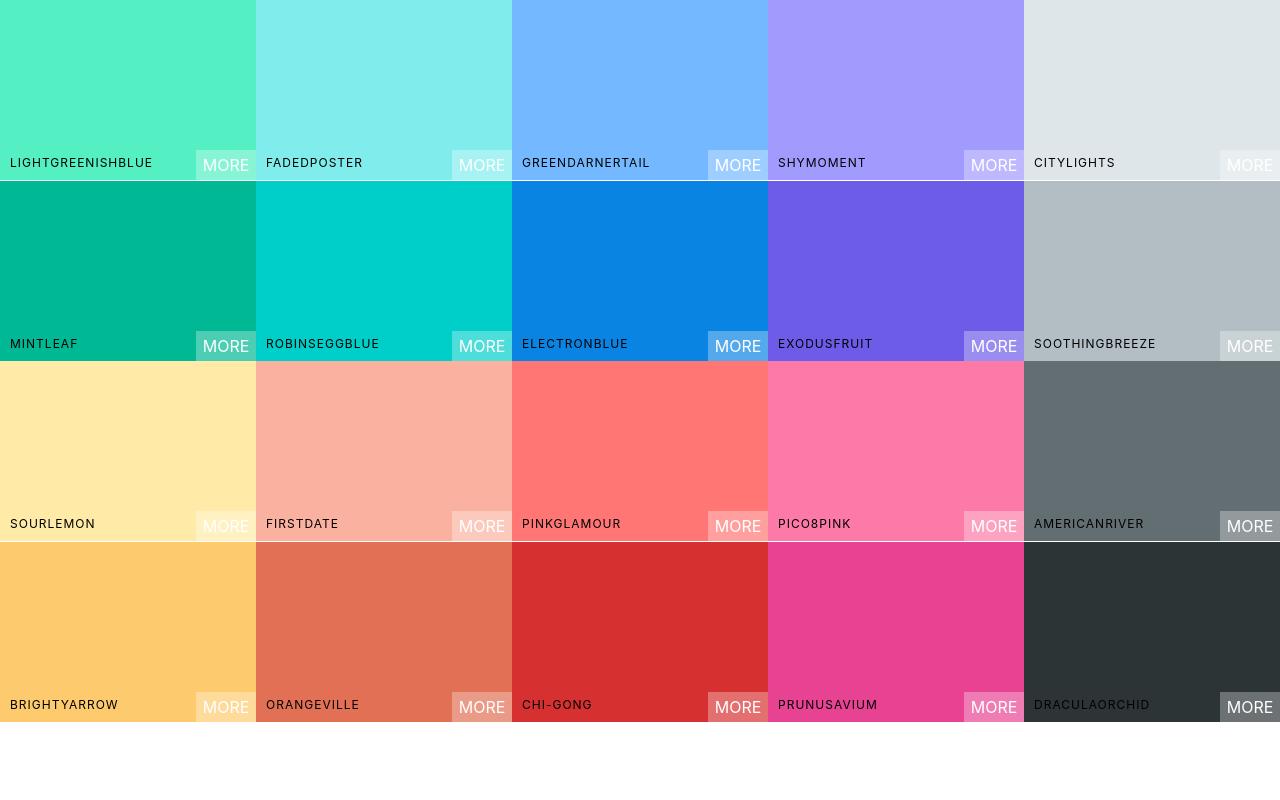
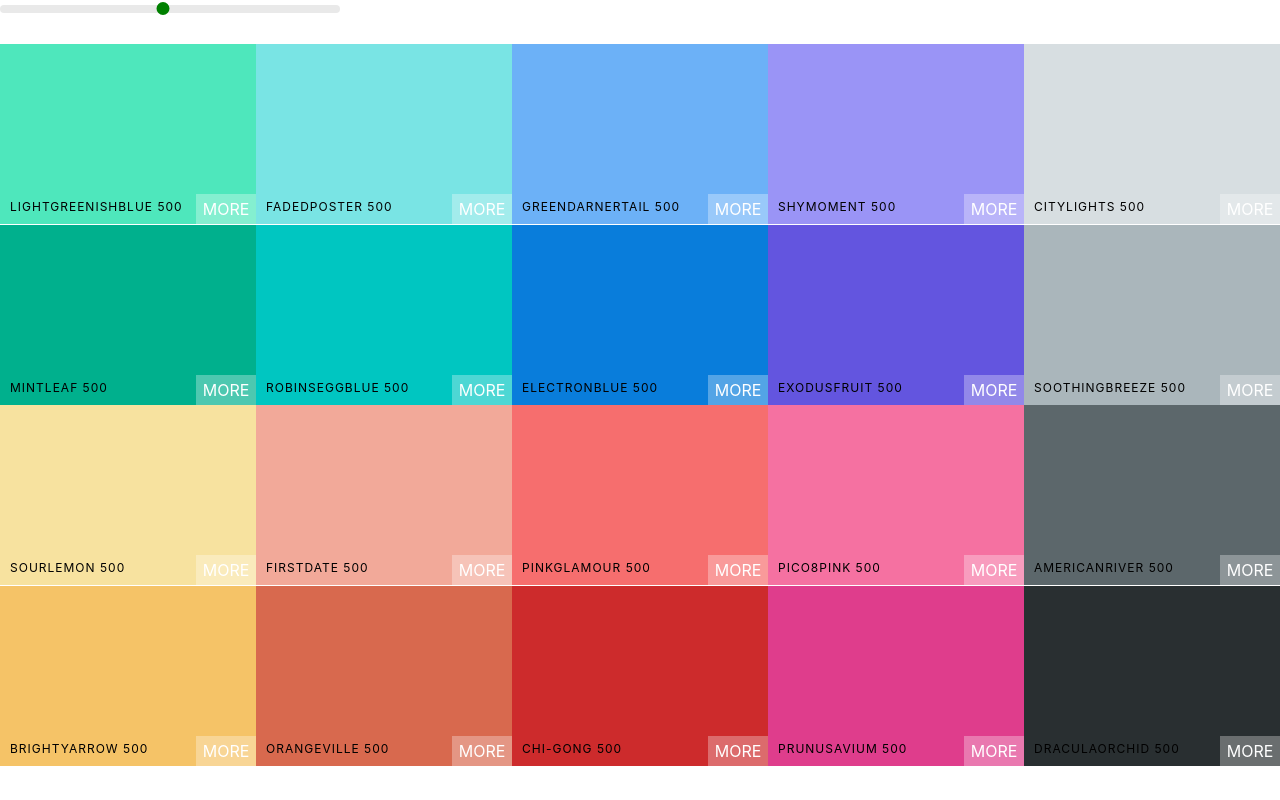
Before and after one commit to BCNLEGEND/color_picker, a React (Create React App) app: page / in a window 1280 px wide. Built offline with nearby package versions, Linux system fonts and the light colour scheme.

Commit message:
Added color slider

```diff
--- a/package.json
+++ b/package.json
@@ -7,6 +7,7 @@
     "@testing-library/react": "^11.2.3",
     "@testing-library/user-event": "^12.6.0",
     "chroma-js": "^2.1.0",
+    "rc-slider": "^9.7.1",
     "react": "^17.0.1",
     "react-copy-to-clipboard": "^5.0.2",
     "react-dom": "^17.0.1",
--- a/src/App.js
+++ b/src/App.js
@@ -7,7 +7,7 @@
   render() {
     return (
       <div className="App">
-        <Palette {...seedPalette[3]} />
+        <Palette palette={generatePalette(seedPalette[3])} />
       </div>
     );
   }
--- a/src/Palette.css
+++ b/src/Palette.css
@@ -5,3 +5,31 @@
 .Palette__colors {
   height: 90%;
 }
+
+.Palette__slider {
+  width: 340px;
+  height: 40px;
+  display: inline-block;
+}
+
+.rc-slider-track {
+  background: transparent;
+}
+
+.rc-slider-rail {
+  height: 8px;
+}
+
+.rc-slider-handle,
+.rc-slider-handle:hover,
+.rc-slider-handle:focus,
+.rc-slider-handle:active {
+  outline: none;
+  background: green;
+  border: 2px solid green;
+  box-shadow: none;
+  width: 13px;
+  height: 13px;
+  margin-left: -7px;
+  margin-top: -3px;
+}
--- a/src/Palette.js
+++ b/src/Palette.js
@@ -1,14 +1,36 @@
 import React, { Component } from "react";
+import Slider from "rc-slider";
 import ColorBox from "./ColorBox";
+import "rc-slider/assets/index.css";
 import "./Palette.css";
 
 export default class Palette extends Component {
+  constructor(props) {
+    super(props);
+    this.state = { level: 500 };
+  }
+
+  changeLevel = (newLevel) => {
+    this.setState({ level: newLevel });
+  };
+
   render() {
-    const ColorBoxes = this.props.colors.map((color) => (
-      <ColorBox background={color.color} name={color.name} />
+    const { colors } = this.props.palette;
+    const { level } = this.state;
+    const ColorBoxes = colors[level].map((color) => (
+      <ColorBox background={color.hex} name={color.name} />
     ));
     return (
       <div className="Palette">
+        <div className="Palette__slider">
+          <Slider
+            defaultValue={level}
+            min={100}
+            max={900}
+            step={100}
+            onAfterChange={this.changeLevel}
+          />
+        </div>
         {/* Navbar will go here */}
         <div className="Palette__colors">
           {ColorBoxes}
```
Also changed, not shown: 2 other files (tests, documents, lock files or other folders).
